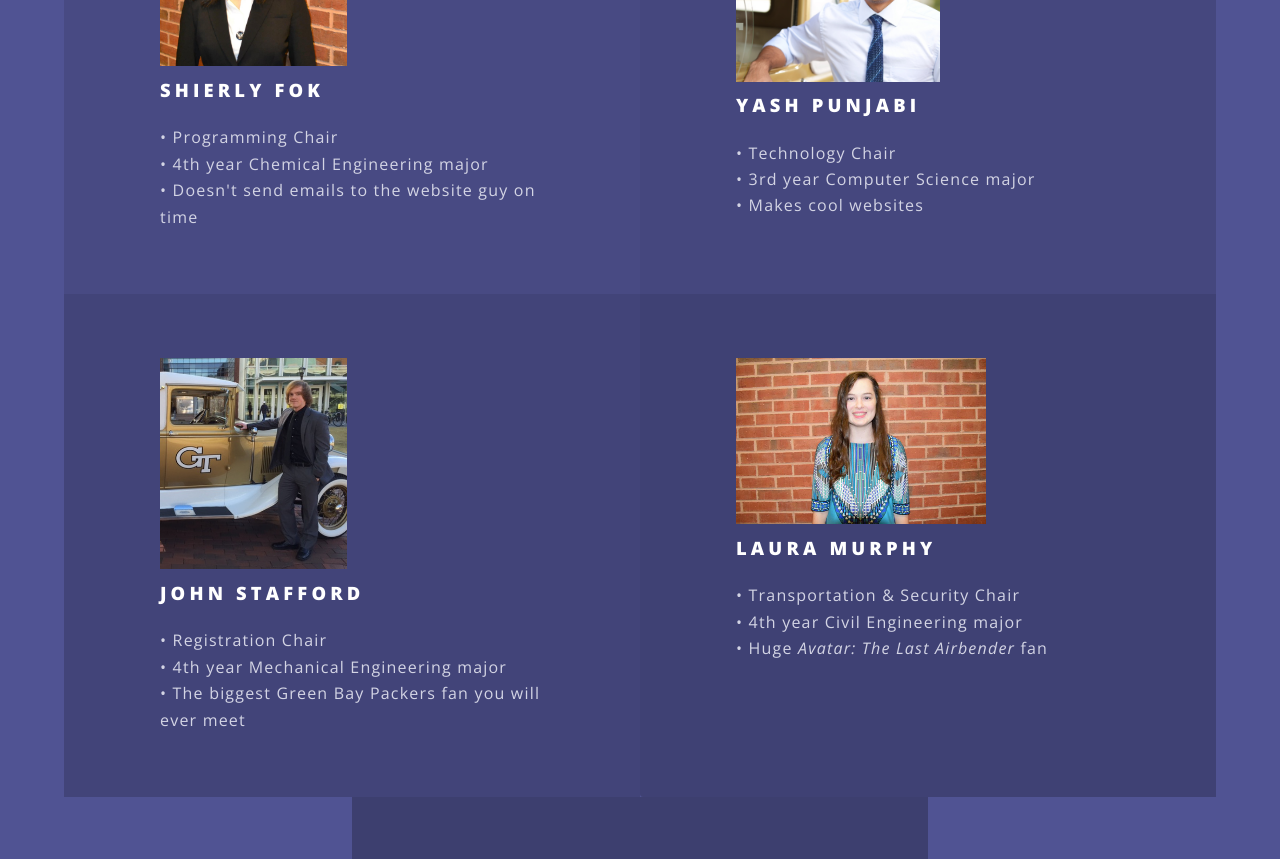
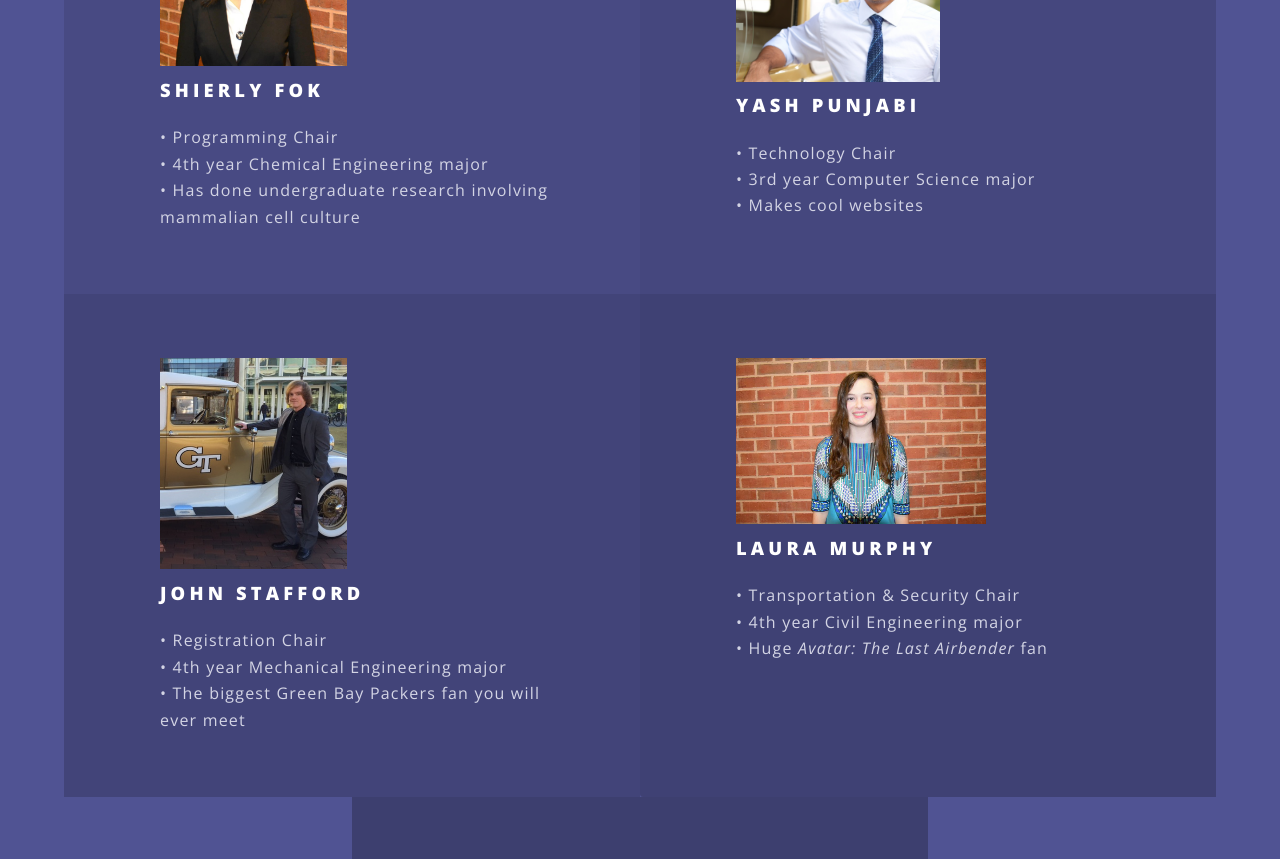
Before and after one commit to grho2017/grho2017.github.io, a plain HTML site: page index.html in a window 1280 px wide. Shown: the part 2340-3199 px from the top of the page. Drawn offline with nearby package versions, Linux system fonts and the light colour scheme.

Commit message:
Update Shierly's fun fact

```diff
--- a/index.html
+++ b/index.html
@@ -129,7 +129,7 @@
     									<p>
                                             • Programming Chair <br />
                                             • 4th year Chemical Engineering major <br />
-                                            • Doesn't send emails to the website guy on time
+                                            • Has done undergraduate research involving mammalian cell culture
                                         </p>
 								</li>
 								<li >
```
